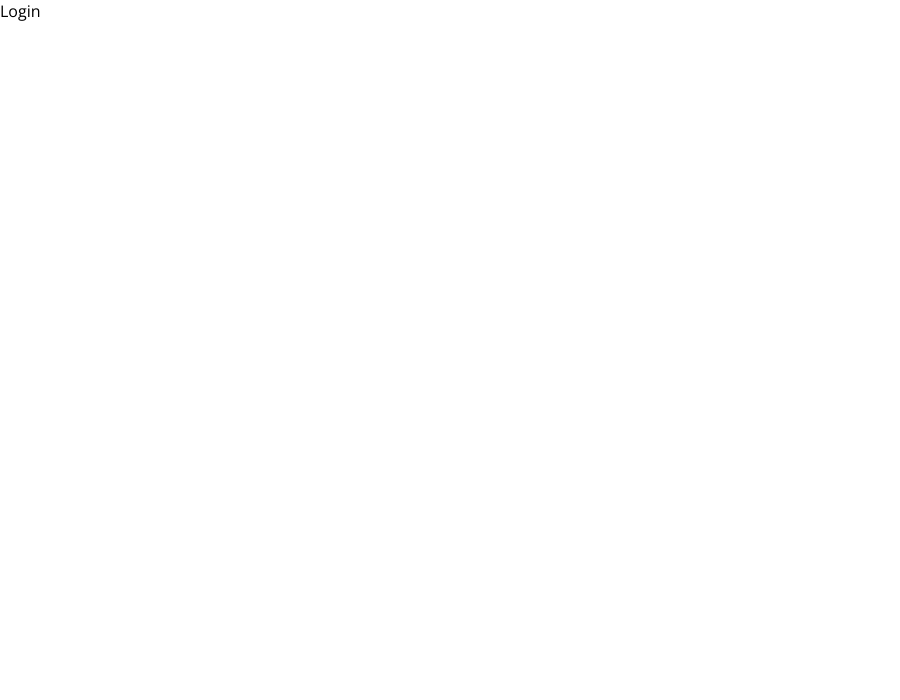
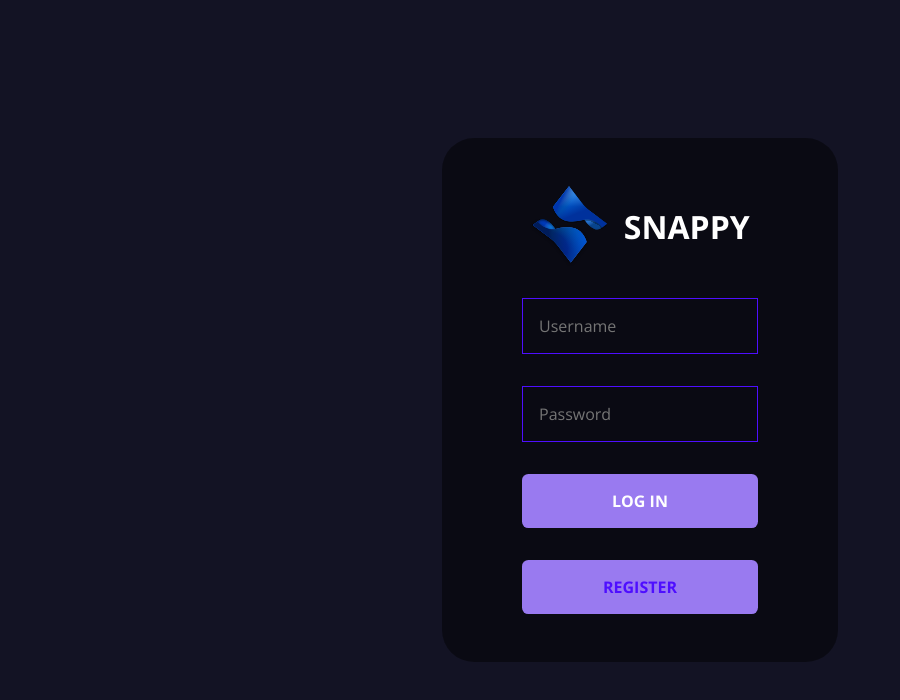
Before and after one commit to LeandroVillafuerte/app-realtime-chat, a React (Create React App) app: page /login in a window 1280 px wide. Shown: the top 700 px of the page, without its empty margins (0-900 px from the left). Built offline with nearby package versions, Linux system fonts and the light colour scheme; the HTML template or start-up script is replaced by a standard one.

Commit message:
Register and Login features

```diff
--- a/src/pages/Login.jsx
+++ b/src/pages/Login.jsx
@@ -1,9 +1,160 @@
-import React from 'react'
+import React, { useState, useEffect } from "react";
+import styled from "styled-components";
+import { Link, useNavigate } from "react-router-dom";
+import Logo from "../assets/logo(1).svg";
+import { toast, ToastContainer } from "react-toastify";
+import "react-toastify/dist/ReactToastify.css";
+import axios from "axios";
+import { loginRoute } from "../utils/apiRoutes";
 
 const Login = () => {
+  const navigate = useNavigate();
+  const [infoForm, setInfoForm] = useState({
+    username: "",
+    password: "",
+  });
+  useEffect(() => {
+    if (localStorage.getItem("chat-app-user")) {
+      navigate("/");
+    }
+  }, [navigate]);
+  const handleSubmit = async (e) => {
+    e.preventDefault();
+    if (!handleValidationErrors()) return false;
+    const { username, password } = infoForm;
+    try {
+      const { data } = await axios.post(loginRoute, {
+        username,
+        password,
+      });
+      localStorage.setItem("chat-app-user", JSON.stringify(data.user));
+      // toast.info(data.msg);
+      navigate("/");
+    } catch (e) {
+      toast.error(e.response.data.msg, toastOptions);
+    }
+  };
+  const handleChange = (e) => {
+    setInfoForm({ ...infoForm, [e.target.name]: e.target.value });
+  };
+
+  const toastOptions = {
+    position: "top-right",
+    autoClose: 7500,
+    pauseOnHover: true,
+    theme: "dark",
+  };
+
+  const handleValidationErrors = () => {
+    const { password, username } = infoForm;
+    if (username === "") {
+      toast.error("Username is required.", toastOptions);
+      return false;
+    }
+    if (password === "") {
+      toast.error("Password is required.", toastOptions);
+      return false;
+    }
+    return true;
+  };
   return (
-    <div>Login</div>
-  )
-}
+    <>
+      <FormContainer>
+        <form onSubmit={(e) => handleSubmit(e)}>
+          <div className="brand">
+            <img src={Logo} alt="Logo" />
+            <h1>snappy</h1>
+          </div>
+          <input
+            type="text"
+            placeholder="Username"
+            name="username"
+            min="3"
+            onChange={(e) => handleChange(e)}
+          />
+          <input
+            type="password"
+            placeholder="Password"
+            name="password"
+            onChange={(e) => handleChange(e)}
+          />
+          <button type="submit">Log in</button>
+          <button>
+            <Link to="/register">Register</Link>
+          </button>
+        </form>
+      </FormContainer>
+      <ToastContainer />
+    </>
+  );
+};
 
-export default Login
+const FormContainer = styled.div`
+  height: 100vh;
+  width: 100vw;
+  display: flex;
+  flex-direction: column;
+  justify-content: center;
+  gap: 1rem;
+  align-items: center;
+  background-color: #131324;
+  .brand {
+    display: flex;
+    align-items: center;
+    gap: 1rem;
+    justify-content: center;
+    img {
+      height: 5rem;
+    }
+    h1 {
+      color: white;
+      text-transform: uppercase;
+    }
+  }
+  form {
+    display: flex;
+    flex-direction: column;
+    gap: 2rem;
+    background-color: #00000076;
+    border-radius: 2rem;
+    padding: 3rem 5rem;
+    input {
+      background-color: transparent;
+      padding: 1rem;
+      border: 0.1rem solid #4e0eff;
+      color: white;
+      width: 100%;
+      font-size: 1rem;
+      &:focus {
+        border: 0.1rem solid #997af0;
+        outline: none;
+      }
+    }
+    button {
+      background-color: #997af0;
+      color: white;
+      padding: 1rem 2rem;
+      border: none;
+      font-weight: bold;
+      cursor: pointer;
+      border-radius: 0.4rem;
+      font-size: 1rem;
+      text-transform: uppercase;
+      transition: 0.5s ease-in-out;
+      &:hover {
+        background-color: #4e0eff;
+      }
+    }
+    span {
+      color: white;
+      /* text-transform:uppercase; */
+    }
+    a {
+      color: #4e0eff;
+      text-decoration: none;
+      font-weight: bold;
+    }
+  }
+`;
+
+export default Login;
--- a/src/pages/Register.jsx
+++ b/src/pages/Register.jsx
@@ -1,166 +1,179 @@
-import React, { useState, useEffect } from 'react';
-import styled from 'styled-components';
-import { Link } from 'react-router-dom'
-import Logo from "../assets/logo(1).svg"
+import React, { useState, useEffect } from "react";
+import styled from "styled-components";
+import { Link, useNavigate } from "react-router-dom";
+import Logo from "../assets/logo(1).svg";
 import { toast, ToastContainer } from "react-toastify";
-import 'react-toastify/dist/ReactToastify.css';
-import axios from 'axios'
-import { registerRoute } from '../utils/apiRoutes';
+import "react-toastify/dist/ReactToastify.css";
+import axios from "axios";
+import { registerRoute } from "../utils/apiRoutes";
 
 const Register = () => {
+  const navigate = useNavigate();
   const [infoForm, setInfoForm] = useState({
-        username:"",
-        email:"",
-        password:"",
-        confirmPassword:"",
+    username: "",
+    email: "",
+    password: "",
+    confirmPassword: "",
   });
-    const handleSubmit = async (e) =>{
+  useEffect(() => {
+    if (localStorage.getItem("chat-app-user")) {
+      navigate("/");
+    }
+  }, [navigate]);
+  const handleSubmit = async (e) => {
     e.preventDefault();
-        if(!handleValidationErrors()) return false
-        const { username, email , password } = infoForm
-        await axios.post(registerRoute, {
+    if (!handleValidationErrors()) return false;
+    const { username, email, password } = infoForm;
+    try{
+    const { data } = await axios.post(registerRoute, {
       username,
       password,
-            email
-        })
+      email,
+    });
+        localStorage.setItem("chat-app-user", JSON.stringify(data.user));
+        // toast.info(data.msg);
+        navigate("/");
+    } catch(e){
+            toast.error(e.response.data.msg, toastOptions);
     }
-    const handleChange = (e) =>{
-        setInfoForm({...infoForm, [e.target.name]:e.target.value});
-    }
+  };
+  const handleChange = (e) => {
+    setInfoForm({ ...infoForm, [e.target.name]: e.target.value });
+  };
 
   const toastOptions = {
     position: "top-right",
     autoClose: 7500,
     pauseOnHover: true,
-        theme: 'dark'
+    theme: "dark",
+  };
+
+  const handleValidationErrors = () => {
+    const { password, confirmPassword, username, email } = infoForm;
+    if (password !== confirmPassword) {
+      toast.error("Password and confirm password doesn't match.", toastOptions);
+      return false;
+    } else if (username.length < 4) {
+      toast.error("Username should have at least 4 characters.", toastOptions);
+      return false;
+    } else if (password.length < 8) {
+      toast.error("Password should have at least 8 characters.", toastOptions);
+      return false;
+    } else if (email === "") {
+      toast.error("Email is required.", toastOptions);
+      return false;
     }
-
-    const handleValidationErrors = () =>{
-        const { password, confirmPassword, username, email } = infoForm;
-        if(password !== confirmPassword){
-            toast.error("Password and confirm password doesn't match.",toastOptions);
-            return false
-        } else if(username.length < 4){
-            toast.error("Username should have at least 4 characters.",toastOptions);
-            return false
-        } else if(password.length < 8){
-            toast.error("Password should have at least 8 characters.",toastOptions)
-            return false
-        } else if(email === ""){
-            toast.error("Email is required.",toastOptions)
-            return false
-        }
-        return true
-    }
-    return(
+    return true;
+  };
+  return (
     <>
       <FormContainer>
-            <form onSubmit={e=>handleSubmit(e)} >
+        <form onSubmit={(e) => handleSubmit(e)}>
           <div className="brand">
             <img src={Logo} alt="Logo" />
             <h1>snappy</h1>
           </div>
           <input
             type="text"
-                 placeholder='Username'
-                 name='username'
-                 onChange={e=>handleChange(e)}
+            placeholder="Username"
+            name="username"
+            onChange={(e) => handleChange(e)}
           />
           <input
             type="email"
-                 placeholder='Email'
-                 name='email'
-                 onChange={e=>handleChange(e)}
+            placeholder="Email"
+            name="email"
+            onChange={(e) => handleChange(e)}
           />
           <input
             type="password"
-                 placeholder='Password'
-                 name='password'
-                 onChange={e=>handleChange(e)}
+            placeholder="Password"
+            name="password"
+            onChange={(e) => handleChange(e)}
           />
           <input
             type="password"
-                 placeholder='Confirm Password'
-                 name='confirmPassword'
-                 onChange={e=>handleChange(e)}
+            placeholder="Confirm Password"
+            name="confirmPassword"
+            onChange={(e) => handleChange(e)}
           />
-                <button type='submit'>Create User</button>
-                <span>Already have an account? <Link to="/login">Login</Link></span>
+          <button type="submit">Create User</button>
+          <span>
+            Already have an account? <Link to="/login">Login</Link>
+          </span>
         </form>
       </FormContainer>
-        <ToastContainer/>
+      <ToastContainer />
     </>
-    )
-}
-
+  );
+};
 
 const FormContainer = styled.div`
   height: 100vh;
   width: 100vw;
-    display:flex;
-    flex-direction:column;
-    justify-content:center;
-    gap:1rem;
+  display: flex;
+  flex-direction: column;
+  justify-content: center;
+  gap: 1rem;
   align-items: center;
-    background-color:#131324;
-    .brand{
-        display:flex;
-        align-items:center;
-        gap:1rem;
-        justify-content:center;
-        img{
-            height:5rem;
+  background-color: #131324;
+  .brand {
+    display: flex;
+    align-items: center;
+    gap: 1rem;
+    justify-content: center;
+    img {
+      height: 5rem;
     }
-        h1{
-            color:white;
-            text-transform:uppercase;
+    h1 {
+      color: white;
+      text-transform: uppercase;
     }
   }
-    form{
-        display:flex;
-        flex-direction:column;
-        gap:2rem;
-        background-color:#00000076;
+  form {
+    display: flex;
+    flex-direction: column;
+    gap: 2rem;
+    background-color: #00000076;
     border-radius: 2rem;
     padding: 3rem 5rem;
-        input{
+    input {
       background-color: transparent;
-            padding:1rem;
-            border:0.1rem solid #4e0eff;
+      padding: 1rem;
+      border: 0.1rem solid #4e0eff;
       color: white;
-            width:100%;
-            font-size:1rem;
-            &:focus{
-                border:0.1rem solid #997af0;
-                outline:none;
+      width: 100%;
+      font-size: 1rem;
+      &:focus {
+        border: 0.1rem solid #997af0;
+        outline: none;
       }
     }
-        button{
-            background-color:#997af0;
-            color:white;
-            padding:1rem 2rem;
-            border:none;
-            font-weight:bold;
-            cursor:pointer;
-            border-radius:0.4rem;
-            font-size:1rem;
-            text-transform:uppercase;
-            transition:0.5s ease-in-out;
-            &:hover{
-                background-color:#4e0eff;
+    button {
+      background-color: #997af0;
+      color: white;
+      padding: 1rem 2rem;
+      border: none;
+      font-weight: bold;
+      cursor: pointer;
+      border-radius: 0.4rem;
+      font-size: 1rem;
+      text-transform: uppercase;
+      transition: 0.5s ease-in-out;
+      &:hover {
+        background-color: #4e0eff;
       }
     }
-        span{
-            color:white;
+    span {
+      color: white;
       /* text-transform:uppercase; */
     }
-        a{
-            color:#4e0eff;
-            text-decoration:none;
-            font-weight:bold;
+    a {
+      color: #4e0eff;
+      text-decoration: none;
+      font-weight: bold;
     }
   }
 `;
 
-
-export default Register
+export default Register;
--- a/src/utils/apiRoutes.js
+++ b/src/utils/apiRoutes.js
@@ -1,3 +1,4 @@
 const host = "http://localhost:5500";
 
 export const registerRoute = `${host}/api/auth/register`;
+export const loginRoute = `${host}/api/auth/login`;
```
Lines whose indentation alone changed are shown as unchanged.
